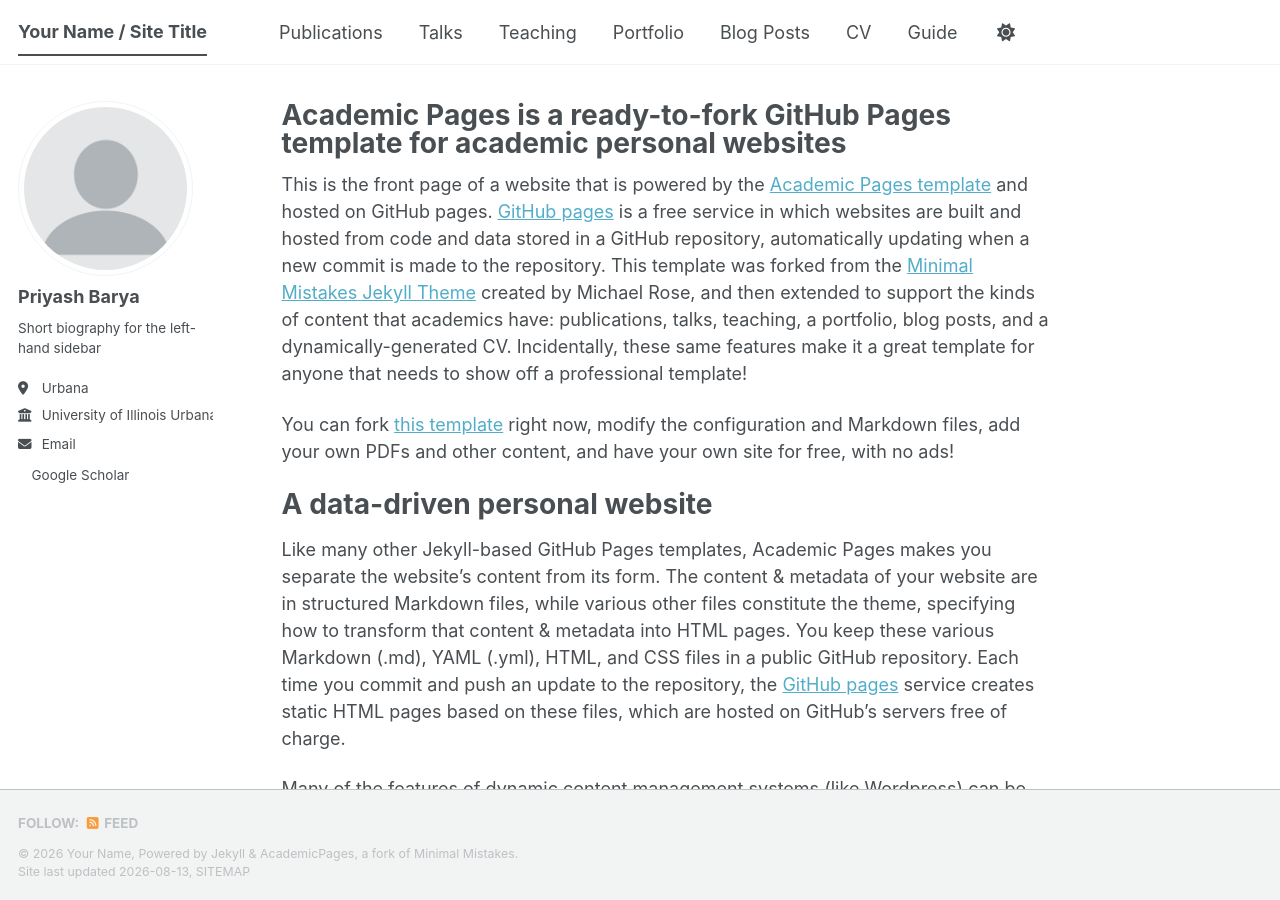
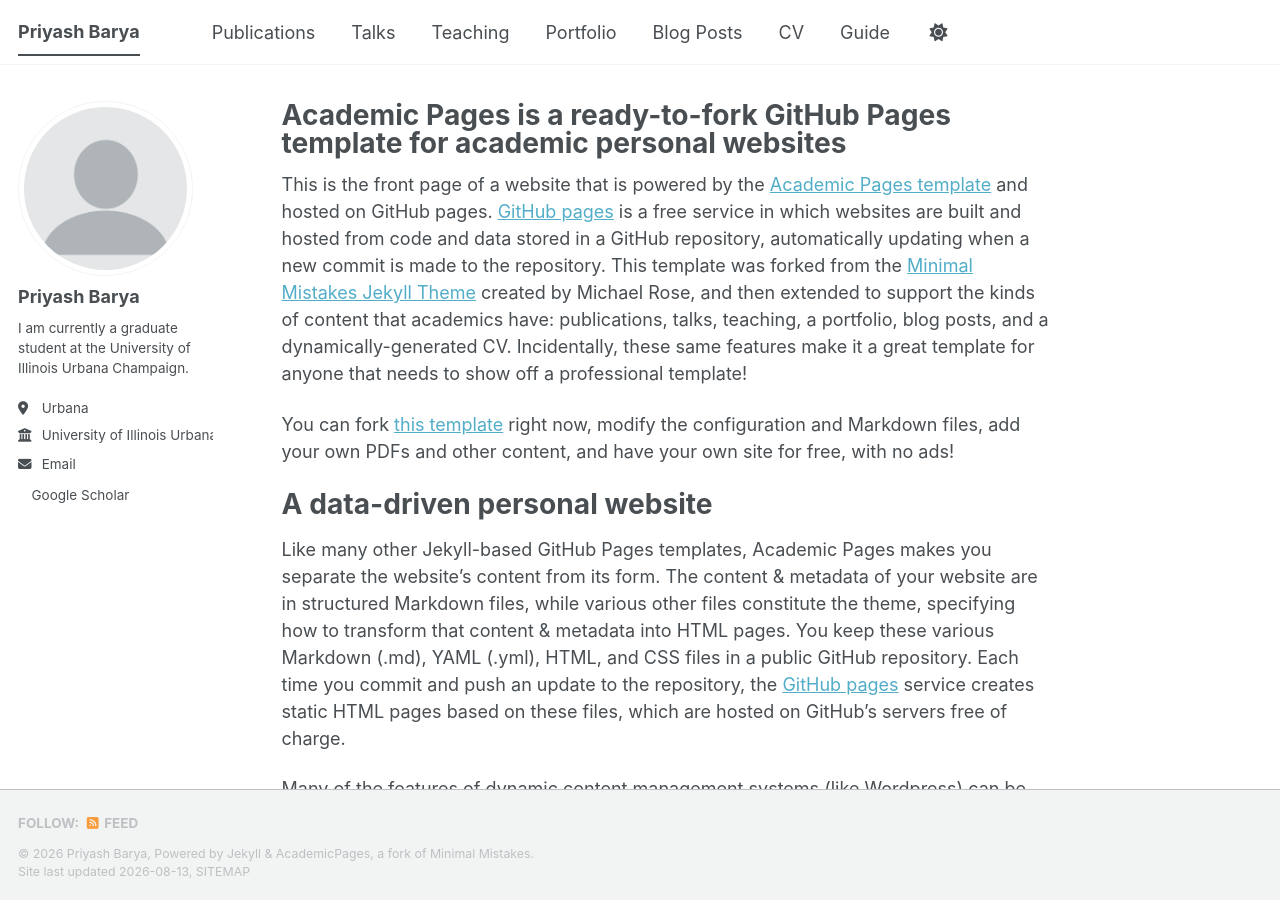
Before and after one commit to Priyash-Barya/Priyash-Barya.github.io, a Jekyll site: the page built from _pages/about.md, in a window 1280 px wide and 900 px high. Built offline with Jekyll 4.4.1, drawn with Linux system fonts in a browser that asks for light colours; a style sheet for code colours, icons or effects is not loaded.

Commit message:
Update _config.yml

```diff
--- a/_config.yml
+++ b/_config.yml
@@ -9,9 +9,9 @@
 # Basic Site Settings
 locale                   : "en-US"
 site_theme               : "default" # The available themes options are "default", "air", "sunrise", "mint", "dirt" and "contrast"
-title                    : "Your Name / Site Title"
+title                    : "Priyash Barya"
 title_separator          : "-"
-name                     : &name "Your Name"
+name                     : &name "Priyash Barya"
 description              : &description "Your Name's academic portfolio"   # Update this with a general description of your site, this is the default if not overridden by a page
 url                      : https://Priyash-Barya.github.io # The base hostname & protocol for your site e.g. "https://[your GitHub username].github.io",
                                                            # or if you already have some other page hosted on Github then use "https://[your GitHub username].github.io/[Your Repo Name]"
@@ -26,7 +26,7 @@ author:
   avatar           : "profile.png"
   name             : "Priyash Barya"
   pronouns         : # example: "she/her"
-  bio              : "Short biography for the left-hand sidebar"
+  bio              : "I am currently a graduate student at the University of Illinois Urbana Champaign."
   location         : "Urbana"
   employer         : "University of Illinois Urbana Champaign"
   uri              : # URL
```
